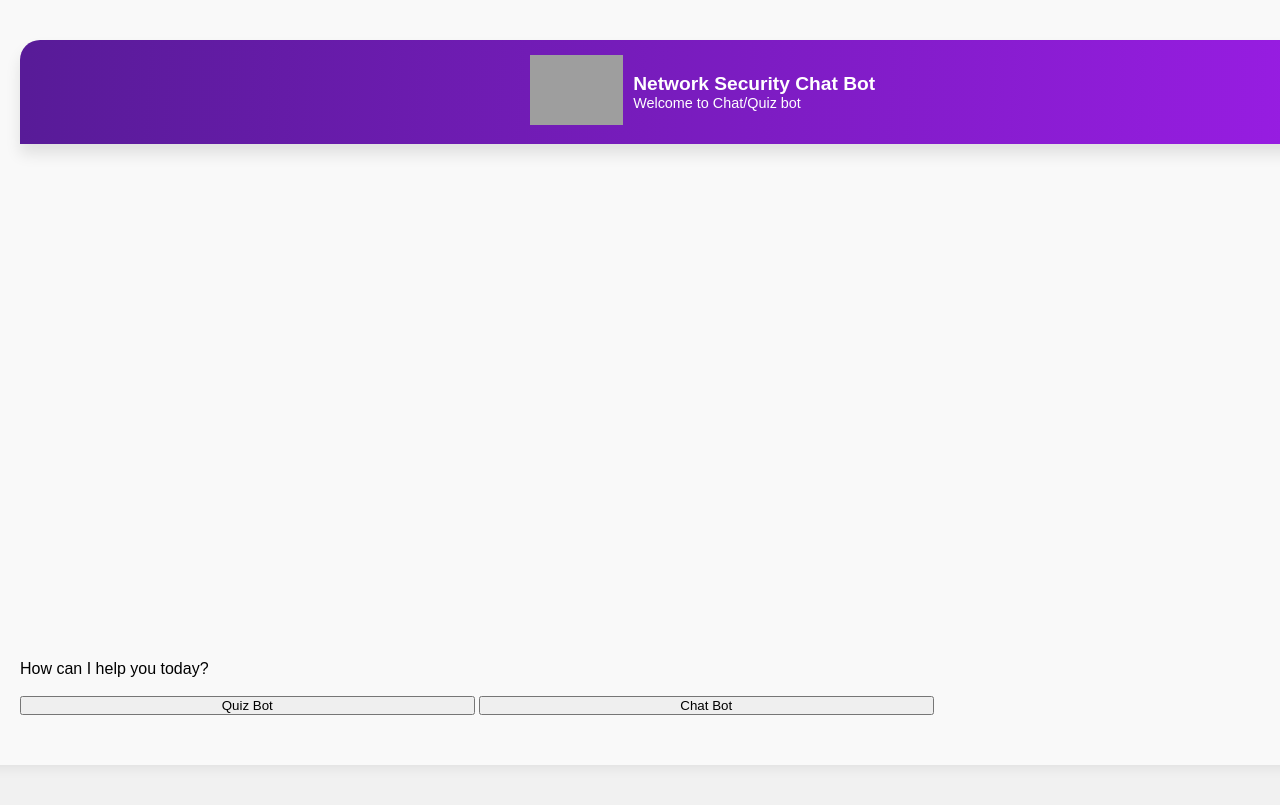
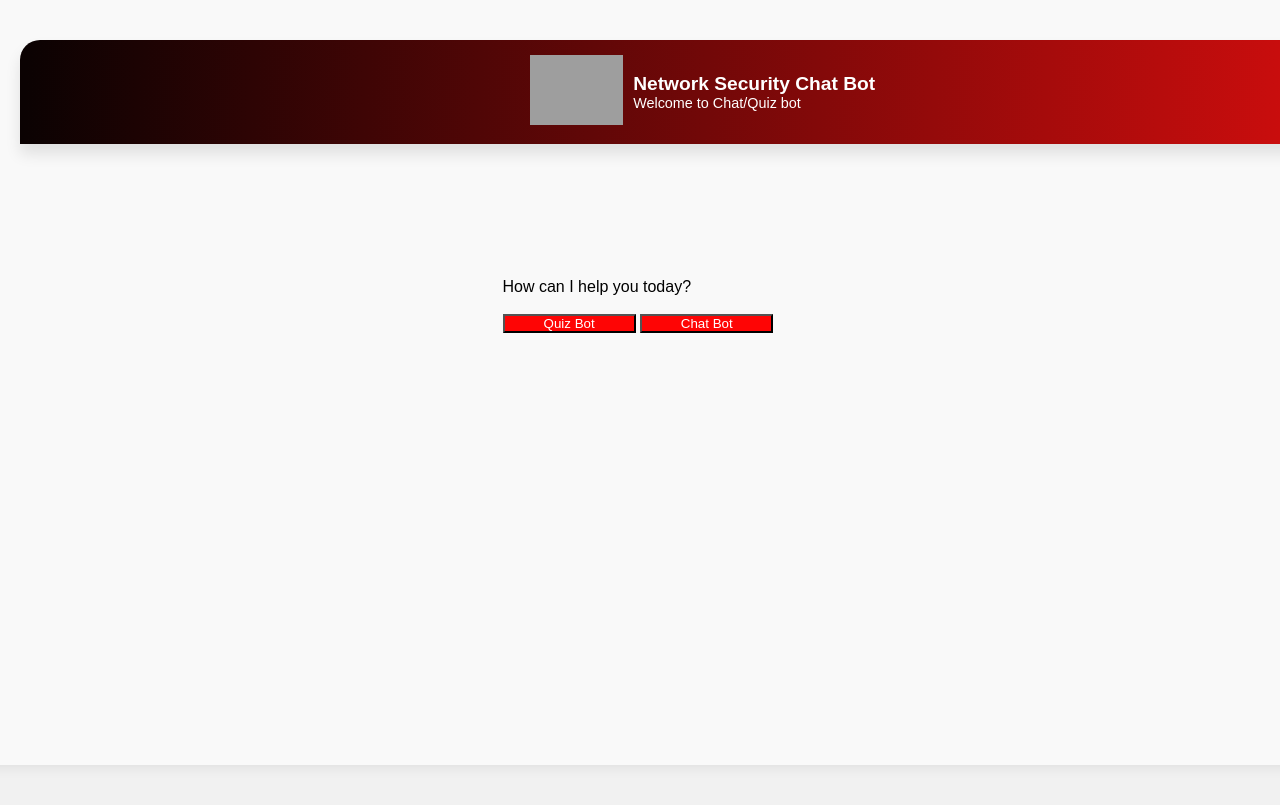
Before and after one commit to harika-majji/network_security_bot, a Flask app: page / in a window 1280 px wide; the page is wider, and only the part inside the window is pictured. Run offline with Flask 3, Linux system fonts and the light colour scheme; parts of the project's set-up code (start-up, migrations or seed data) failed here and were passed over; grey boxes are pictures that could not be loaded.

Commit message:
Update style.css

```diff
--- a/static/style.css
+++ b/static/style.css
@@ -12,11 +12,11 @@ body {
 }
 
 *, html {
-    --primaryGradient: linear-gradient(93.12deg, #581B98 0.52%, #9C1DE7 100%);
-    --secondaryGradient: linear-gradient(268.91deg, #581B98 -2.14%, #9C1DE7 99.69%);
+    --primaryGradient: linear-gradient(93.12deg, #0b0202 0.52%, #d90e0e 100%);
+    --secondaryGradient: linear-gradient(268.91deg, #1b0b0b -2.14%, #cf2121 99.69%);
     --primaryBoxShadow: 0px 10px 15px rgba(0, 0, 0, 0.1);
     --secondaryBoxShadow: 0px -10px 15px rgba(0, 0, 0, 0.1);
-    --primary: #581B98;
+    --primary: #220e0e;
 }
 
 /* CHATBOX
@@ -141,6 +141,18 @@ body {
     padding: 0 20px;
 }
 
+.bot_prompts {
+    height: 200px;
+    width: 400px;
+    /* background: rgb(194, 169, 169); */
+
+    position: fixed;
+    top: 50%;
+    left: 50%;
+    margin-top: -100px;
+    margin-left: -200px;
+}
+
 .messages__item {
     margin-top: 10px;
     background: #E0E0E0;
@@ -206,3 +218,16 @@ body {
     box-shadow: 0px 10px 15px rgba(0, 0, 0, 0.1);
     cursor: pointer;
 }
+
+.btn-group button {
+    background-color: rgb(254, 5, 5); /* Green background */
+    /* border: 1px solid rgb(254, 5, 5); Green border */
+    color: white; /* White text */
+    /* padding: 10px 24px; /* Some padding */
+    float: center; /* Float the buttons side by side */
+  }
+
+  /* Add a background color on hover */
+  .btn-group button:hover {
+    background-color: rgb(165, 13, 13);
+  }
```
